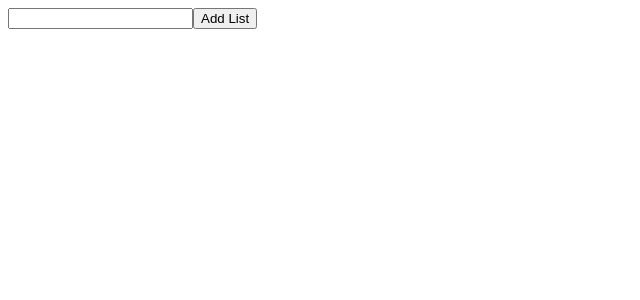
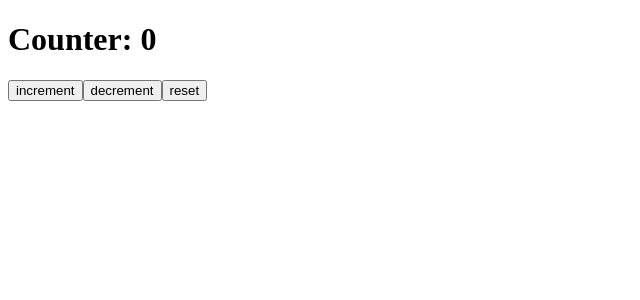
Before and after one commit to Maurilio224/React, a React (Create React App) app in the folder main/: page / in a window 1280 px wide. Shown: the top 300 px of the page, without its empty margins (0-640 px from the left). Built offline with nearby package versions, Linux system fonts and the light colour scheme.

Commit message:
esercizio-38:complete

```diff
--- a/main/src/App.jsx
+++ b/main/src/App.jsx
@@ -1,6 +1,8 @@
-import React from "react";
-import { GithubUserList } from "./GithubUserList";
+import React, { useState } from "react";
+import {Counter} from "./Counter";
 
-export default function App() {
-    return <GithubUserList/>
+export function App() {
+
+
+    return <Counter />
 }
--- /dev/null
+++ b/main/src/Counter.jsx
@@ -0,0 +1,15 @@
+import React from "react";
+import { useCounter } from "./useCounter";
+
+export function Counter() {
+    const { Counter, onIncrement, onDecrement, onReset } = useCounter()
+
+        return (
+        <>
+        <h1>Counter: {Counter} </h1>
+        <button onClick={onIncrement}>increment</button>
+        <button onClick={onDecrement}>decrement</button>
+        <button onClick={onReset}>reset</button>
+        </>
+        )
+}
--- a/main/src/GithubUser.jsx
+++ /dev/null
@@ -1,18 +0,0 @@
-import React, { useEffect, useState } from "react";
-
-export function GithubUser(props) {
-
-    const [user, setUser] = useState();
-
-    useEffect( () => {
-        async function fetcher() {
-            const response = await fetch(`https://api.github.com/users/${props.username}`)
-            const data = await response.json();
-            console.log(data)
-            setUser(data.login)
-
-        } fetcher()
-    },[]);
-
-    return <h2>{user ? user : 'Not a github user'}</h2>
-}
--- a/main/src/GithubUserList.jsx
+++ /dev/null
@@ -1,19 +0,0 @@
-import React, { useState } from "react";
-import { GithubUser } from "./GithubUser";
-
-export function GithubUserList() {
-    const [name, setName] = useState('');
-    const [items, setItems] = useState([]);
-    const handleAdd = () => {
-        setItems([...items, name]);
-    };
-
-    return(
-        <div>
-        <input onChange={(event) => setName(event.target.value)}/>
-          <button onClick={handleAdd}>Add List</button>
-          {items.map((name, index) => {return <li index={index}><GithubUser username={name}/></li>})}
-        </div>
-    )
-
-}
--- a/main/src/index.js
+++ b/main/src/index.js
@@ -1,7 +1,6 @@
 import React from 'react';
 import ReactDOM from 'react-dom/client';
-import App from './App';
-
+import { App } from './App';
 
 const root = ReactDOM.createRoot(document.getElementById('root'));
 root.render(
--- /dev/null
+++ b/main/src/useCounter.jsx
@@ -0,0 +1,26 @@
+import { useState } from "react"
+
+export function useCounter(initialValue = 0) {
+
+    const [counter, setCounter] = useState(initialValue)
+
+
+    function handleIncrement() {
+        setCounter(c => c + 1)
+    }
+
+    function handleDecrement() {
+        setCounter(c => c - 1)
+    }
+
+    function handleReset() {
+        setCounter(initialValue)
+    }
+
+    return {
+        Counter : counter,
+        onIncrement : handleIncrement,
+        onDecrement : handleDecrement,
+        onReset : handleReset
+    }
+}
```
